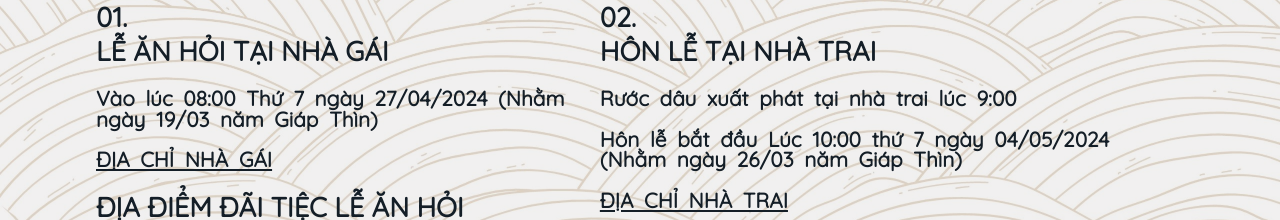
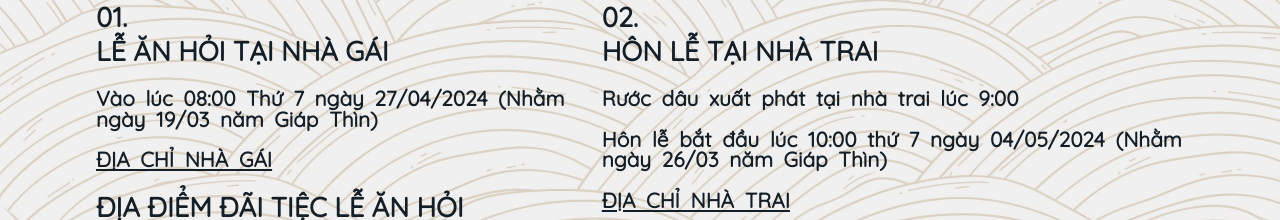
Before and after one commit to thedan158/wedding-website-174, a React (Vite) app: page / in a window 1280 px wide. Shown: the part 5720-5940 px from the top of the page. Built offline with nearby package versions, Linux system fonts and the light colour scheme; no server answers; the database is empty; a web font is replaced by a local one.

Commit message:
update: deploy

```diff
--- a/src/App.jsx
+++ b/src/App.jsx
@@ -864,7 +864,7 @@ function App() {
                   Rước dâu xuất phát tại nhà trai lúc 9:00 <br />
                 </div>
                 <div className="text">
-                  Hôn lễ bắt đầu Lúc 10:00 thứ 7 ngày 04/05/2024 (Nhằm ngày
+                  Hôn lễ bắt đầu lúc 10:00 thứ 7 ngày 04/05/2024 (Nhằm ngày
                   26/03 năm Giáp Thìn)
                 </div>
                 <div
```
